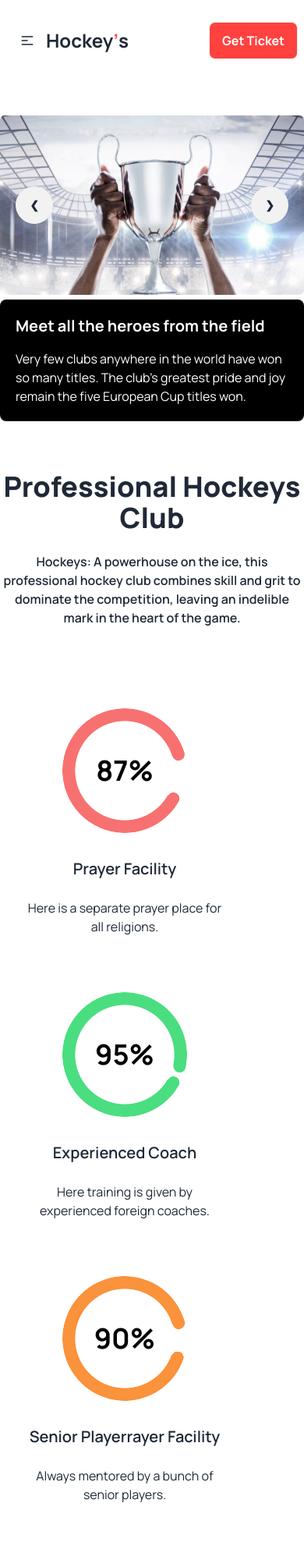
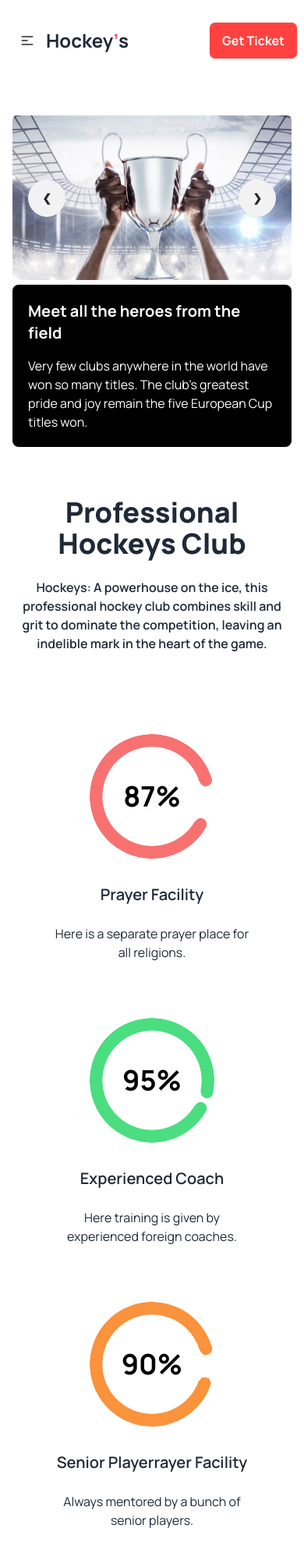
Before and after one commit to mahadi-wd/Assignment-3-Hockeys, a plain HTML site: page index.html in a window 390 px wide. Shown: the top 2000 px of the page at 78% size. Drawn offline with nearby package versions, Linux system fonts and the light colour scheme.

Commit message:
solved some responsive porblem for slide banner and professional section.

```diff
--- a/index.html
+++ b/index.html
@@ -139,7 +139,7 @@
       <!-- slide banner section -->
 
       <section class="mt-16 container mx-auto">
-        <div class="carousel w-full lg:h-[600px]">
+        <div class="carousel lg:mx-0 mx-4 lg:w-full lg:h-[600px]">
           <div id="slide1" class="carousel-item relative w-full">
             <img src="./Images/1.png" class="w-full" />
             <div
@@ -168,7 +168,7 @@
             </div>
           </div>
         </div>
-        <div class="flex lg:justify-end lg:mr-20 lg:flex-row flex-col">
+        <div class="flex lg:justify-end lg:mr-20 lg:flex-row flex-col lg:mx-0 mx-4">
           <div
             class="bg-black rounded-lg p-5 lg:w-[500px] text-white lg:-translate-y-52"
           >
@@ -191,6 +191,8 @@
       <!-- professional club secion -->
 
       <section class="container mx-auto lg:-mt-16 mt-16">
+
+        <div class="px-4">
             <h1 class="text-4xl font-extrabold text-center">
                 Professional Hockeys Club
               </h1>
@@ -202,13 +204,14 @@
                 combines skill and grit to dominate the competition, leaving an
                 indelible mark in the heart of the game.
               </p>
+        </div>
 
         <!-- details about club with readial progress -->
 
-        <div>
+        <div class="">
           <div class="flex lg:flex-row flex-col justify-between mt-16">
             <!-- first card -->
-            <div class="card w-80">
+            <div class="card w-80 lg:mx-0 mx-auto">
               <figure class="px-10 pt-10">
                 <div
                   class="radial-progress rotate-[120deg] text-4xl text-red-400 font-bold relative"
@@ -229,7 +232,7 @@
             </div>
 
             <!-- second card -->
-            <div class="card w-80">
+            <div class="card w-80 lg:mx-0 mx-auto">
               <figure class="px-10 pt-10">
                 <div
                   class="radial-progress rotate-[120deg] text-4xl text-green-400 font-bold"
@@ -249,7 +252,7 @@
               </div>
             </div>
             <!-- third card -->
-            <div class="card w-80">
+            <div class="card w-80 lg:mx-0 mx-auto">
               <figure class="px-10 pt-10">
                 <div
                   class="radial-progress rotate-[110deg] text-4xl text-orange-400 font-bold"
@@ -270,7 +273,7 @@
             </div>
 
             <!-- fourth card -->
-            <div class="card w-80">
+            <div class="card w-80 lg:mx-0 mx-auto">
               <figure class="px-10 pt-10">
                 <div
                   class="radial-progress rotate-[105deg] text-4xl text-blue-400 font-bold"
```
Lines whose indentation alone changed are shown as unchanged.
